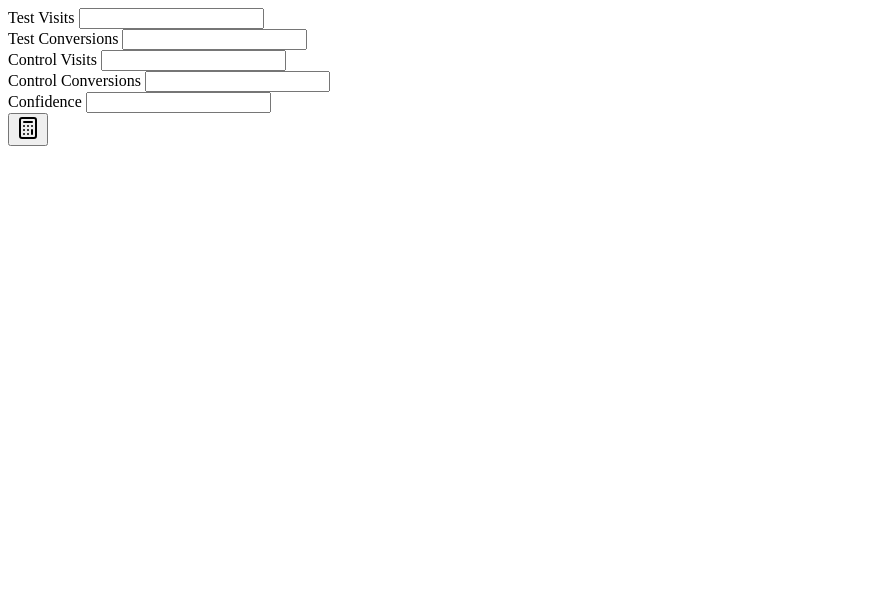
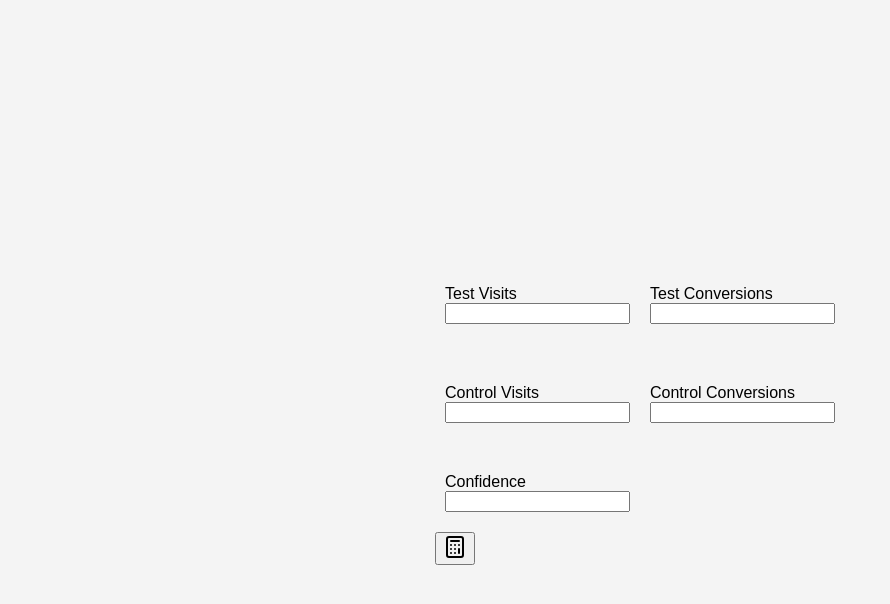
Before and after one commit to matthewpawelski-MRM/TestCalculators, a plain HTML site: page index.html in a window 1280 px wide. Shown: the whole page, without its empty margins (0-890 px from the left). Drawn offline with nearby package versions, Linux system fonts and the light colour scheme.

Commit message:
basic placement styling added to inputs

```diff
--- a/index.html
+++ b/index.html
@@ -9,6 +9,7 @@
     </head>
     <body>
         <form id="significanceForm" class="newCalcForm">
+            <div class="inputGroup">
                 <div class="calcInput">
                     <Label for="testVisits">Test Visits</Label>
                     <input type="number" id="testVisits" name="testVisits" required />
@@ -17,6 +18,8 @@
                     <Label for="testConversions">Test Conversions</Label>
                     <input type="number" id="testConversions" name="testConversions" required />
                 </div>
+            </div>
+            <div class="inputGroup">
                 <div class="calcInput">
                     <Label for="controlVisits">Control Visits</Label>
                     <input type="number" id="controlVisits" name="controlVisits" required />
@@ -24,6 +27,7 @@
                 <div class="calcInput">
                     <Label for="controlConversions">Control Conversions</Label>
                     <input type="number" id="controlConversions" name="controlConversions" required />
+                </div>
             </div>
             <div class="calcInput">
                 <Label for="confidence">Confidence</Label>
--- a/style.css
+++ b/style.css
@@ -0,0 +1,33 @@
+body {
+    font-family: Arial, sans-serif;
+    margin: 0;
+    padding: 0;
+    background-color: #f4f4f4;
+    display: flex;
+    flex-direction: column;
+    justify-content: center;
+    align-items: center;
+    height: 100vh;
+}
+
+.newCalcForm {
+    display: flex;
+    flex-direction: column;
+    justify-content: center;
+    align-items: start;
+    margin-top: 20px;
+}
+
+.inputGroup {
+    display: flex;
+    flex-direction: row;
+    margin: 10px 0;
+}
+
+.calcInput {
+    margin: 10px 0;
+    padding: 10px;
+    font-size: 16px;
+    display: flex;
+    flex-direction: column;
+}
```
Lines whose indentation alone changed are shown as unchanged.
